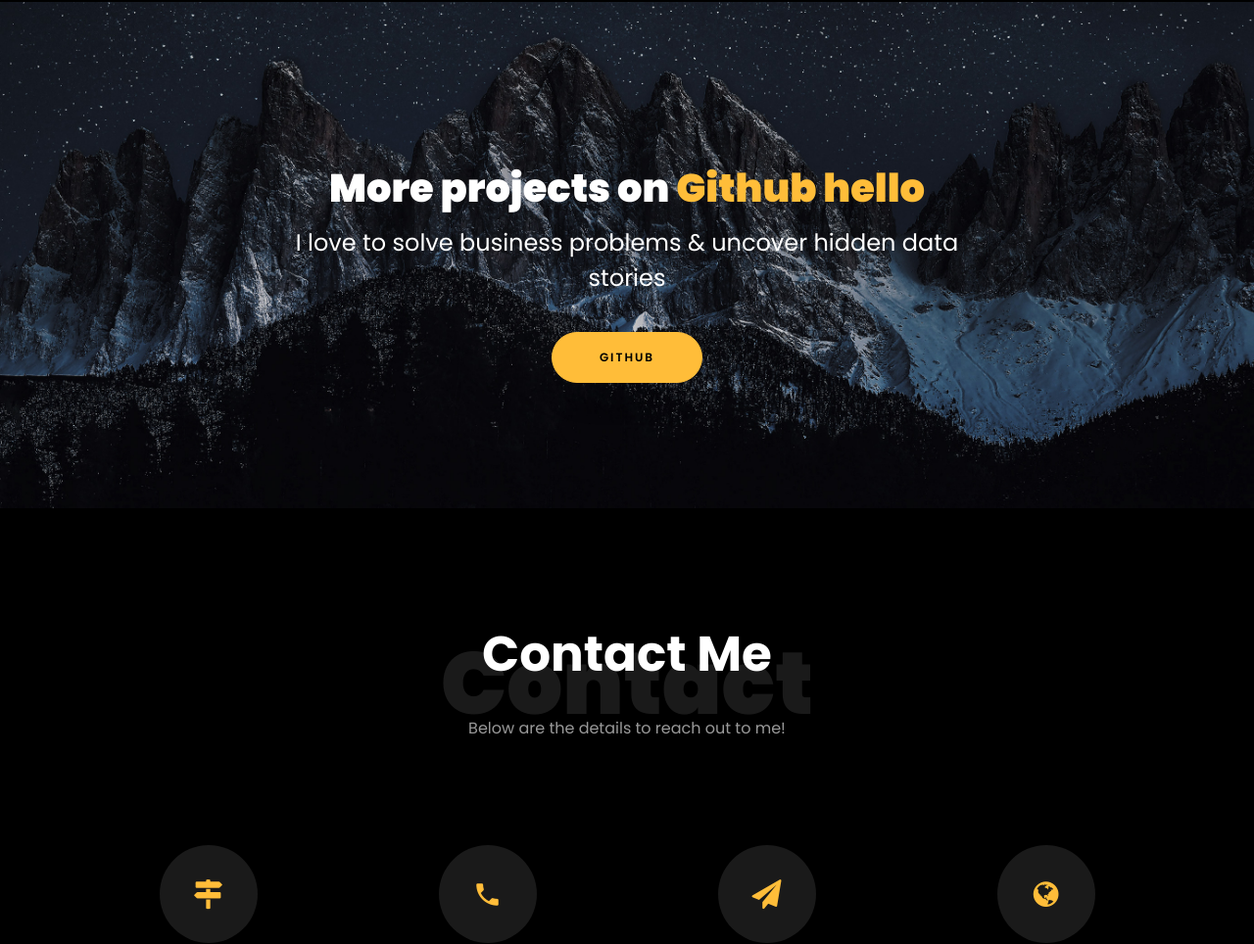
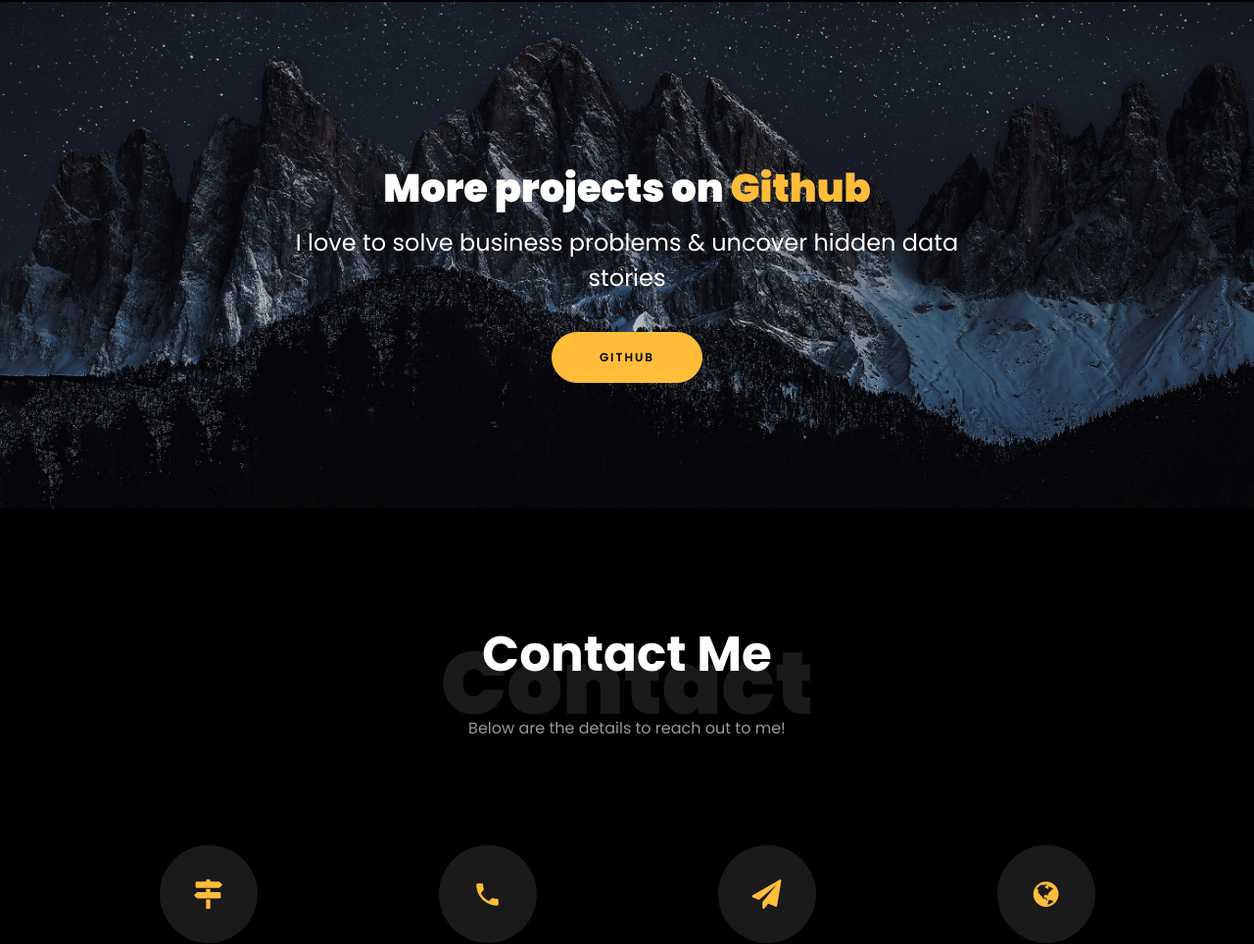
Before and after one commit to ammarkhan6949/Ammar-khan-portfolio, a plain HTML site: page index.html in a window 1280 px wide. Shown: the part 4925-5889 px from the top of the page at 98% size. Drawn offline with Linux system fonts and the light colour scheme; files whose address does not match are found by name.

Commit message:
Update index.html

```diff
--- a/index.html
+++ b/index.html
@@ -532,7 +532,7 @@
 			<!-- <div class="container"> -->
 				<div class="row justify-content-center">
 					<div class="col-md-7 ftco-animate text-center">
-						<h2>More projects on<span> Github hello </span> </h2>
+						<h2>More projects on<span> Github </span> </h2>
 						<div class="heading"> <h4> I love to solve business problems &amp; uncover hidden data stories </h4>
 						<br>
 						<p><a href="https://github.com/ammarkhan6949" class="btn btn-primary py-3 px-5">GitHub</a></p>
```
